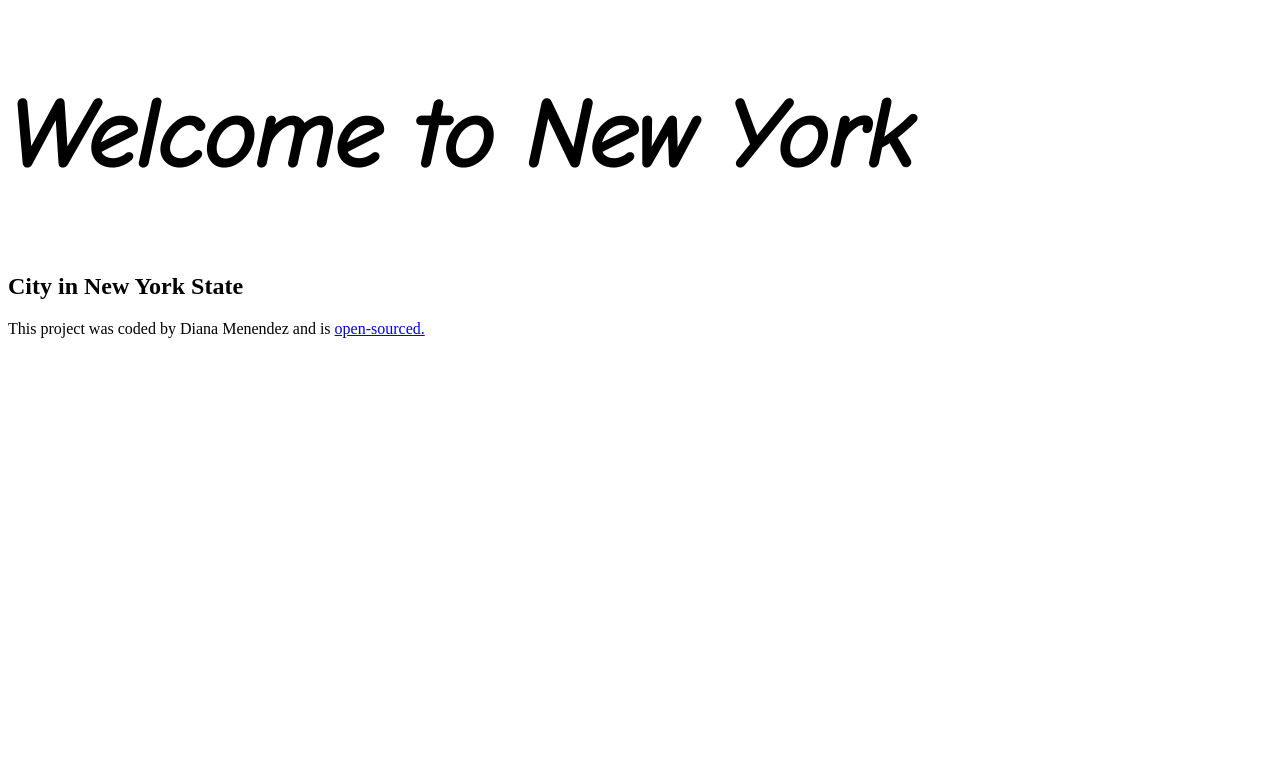
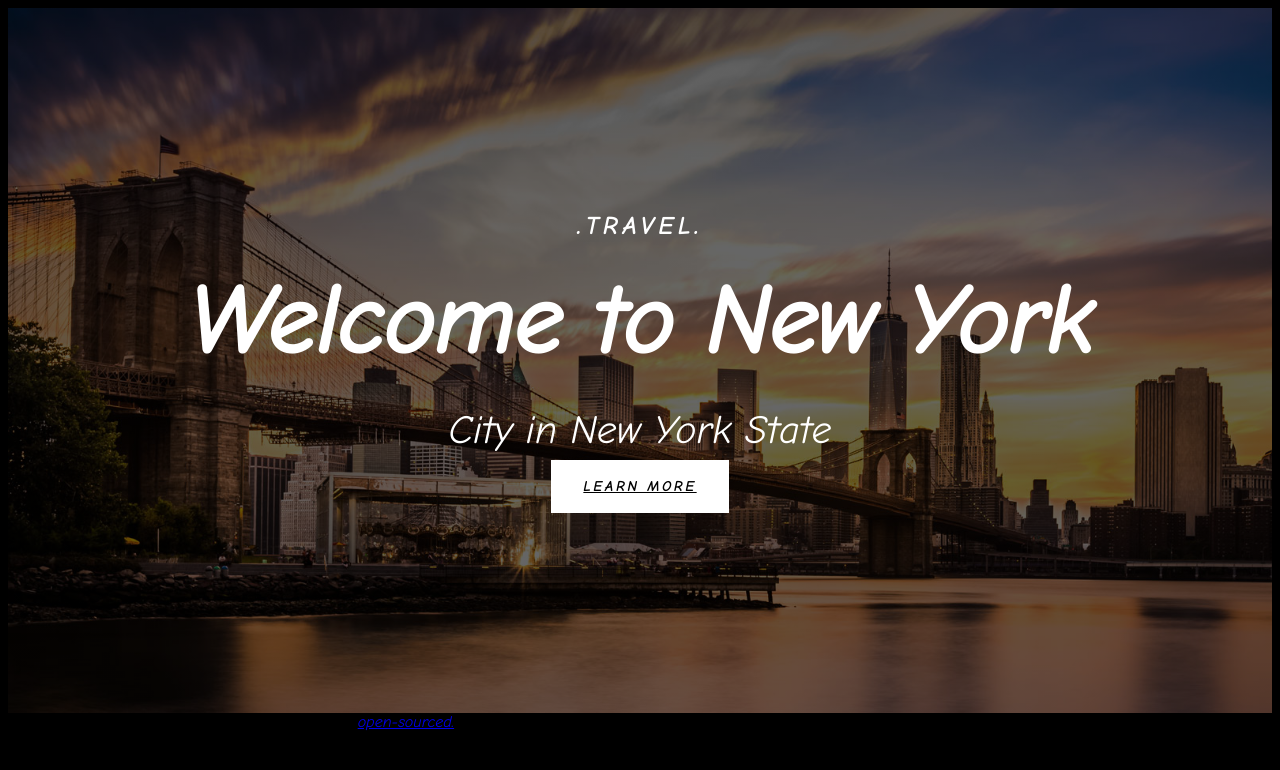
Before and after one commit to itsdianaa21/travel-project, a plain HTML site: page index.html in a window 1280 px wide. Drawn offline with Linux system fonts and the light colour scheme.

Commit message:
added header for landing page

```diff
--- a/index.html
+++ b/index.html
@@ -14,11 +14,19 @@
     <title>Travel</title>
   </head>
   <body>
-    <h1>Welcome to New York</h1>
-    <h2>City in New York State</h2>
-    <footer>
-      This project was coded by Diana Menendez and is
-      <a href="https://github.com/itsdianaa21/travel-project">open-sourced.</a>
-    </footer>
+    <div class="container">
+      <header>
+        <h3>.TRAVEL.</h3>
+        <h1>Welcome to New York</h1>
+        <h2>City in New York State</h2>
+        <a href="#more">Learn More</a>
+      </header>
+      <footer>
+        This project was coded by Diana Menendez and is
+        <a href="https://github.com/itsdianaa21/travel-project"
+          >open-sourced.</a
+        >
+      </footer>
+    </div>
   </body>
 </html>
--- a/src/styles.css
+++ b/src/styles.css
@@ -1,7 +1,70 @@
-h1 {
+body {
   font-family: "Comic Neue", cursive;
   font-style: italic;
+  background: black;
+}
+
+.container {
+  max-width: 1400px;
+  margin: 0 auto;
+}
+
+header {
+  background-image: linear-gradient(rgba(0, 0, 0, 0.6), rgba(0, 0, 0, 0.6)),
+    url("../images/new-york.png");
+  background-repeat: no-repeat;
+  background-size: cover;
+  color: white;
+  text-align: center;
+  padding: 200px 0;
+}
+
+header h1 {
   font-weight: 700;
   font-size: 96px;
-  line-height: 144px;
+  line-height: 1;
+  margin: 30px 0;
 }
+
+header h2 {
+  font-weight: 400;
+  font-size: 40px;
+  line-height: 1.5;
+  margin: 0;
+}
+
+header h3 {
+  font-weight: 900;
+  font-size: 24px;
+  line-height: 1.5;
+  letter-spacing: 5px;
+  margin: 0;
+}
+
+header a {
+  font-weight: 700;
+  font-size: 14px;
+  line-height: 1.5;
+  text-align: center;
+  letter-spacing: 3px;
+  text-transform: uppercase;
+  background: white;
+  color: black;
+  padding: 16px 32px;
+  display: inline-block;
+}
+
+@media (max-width: 900px) {
+  header {
+    padding: 60px 0;
+  }
+  header h1 {
+    font-size: 48px;
+  }
+  header h2 {
+    font-size: 20px;
+  }
+  header h3 {
+    font-size: 12px;
+  }
+}
```
